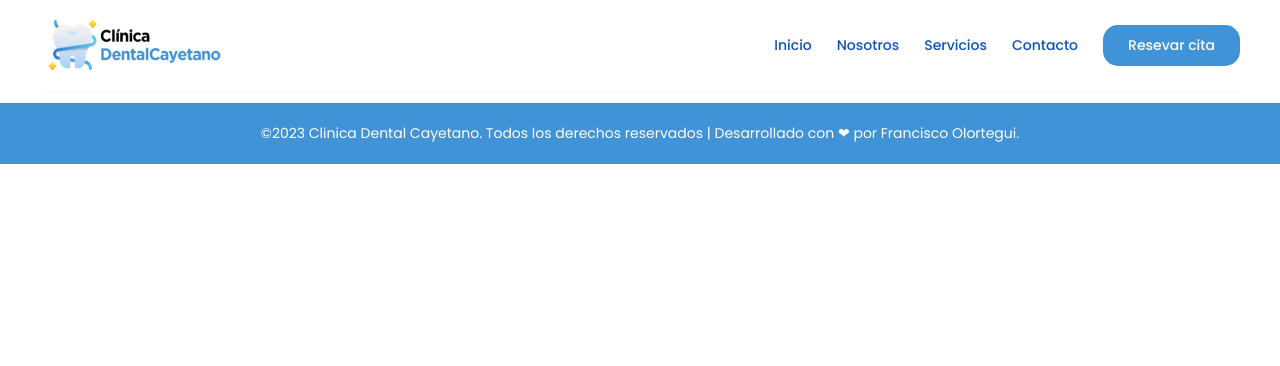
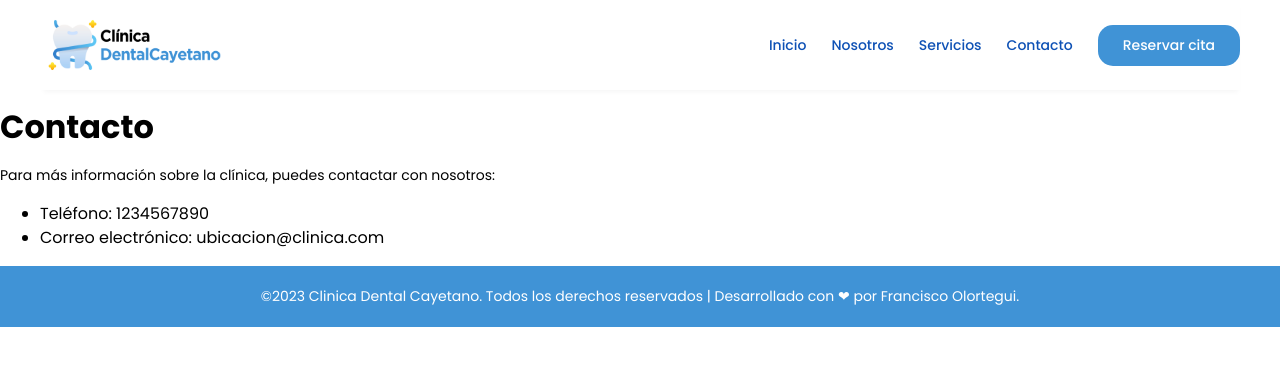
Before and after one commit to francisco70134/clinica-dental, a React (Vite) app: page /clinica-dental/contacto in a window 1280 px wide. Shown: the top 366 px of the page. Built offline with nearby package versions, Linux system fonts and the light colour scheme.

Commit message:
rutas arreglas con optimizacion

```diff
--- a/src/App.jsx
+++ b/src/App.jsx
@@ -3,6 +3,7 @@ import Inicio from "./pages/Inicio.jsx";
 import { BrowserRouter as Router, Routes, Route } from "react-router-dom";
 import HeaderPrincipal from "./components/Header.jsx";
 import PiePagina from "./components/PiePagina.jsx";
+import Contacto from "./pages/Contacto.jsx";
 
 function App() {
   return (
@@ -12,6 +13,7 @@ function App() {
 
         <Routes>
           <Route index path="/" element={<Inicio />} />  {/* Ruta principal */}
+          <Route path="/contacto" element={<Contacto />} />  {/* Ruta principal */}
         </Routes>
 
         <PiePagina />  {/* Siempre visible */}
--- a/src/components/Header.jsx
+++ b/src/components/Header.jsx
@@ -37,27 +37,29 @@ export default function HeaderPrincipal() {
     }
   }, [clicked]);
 
+  const links = [
+    { text: "Inicio", path: "/" },
+    { text: "Nosotros", path: "/nosotros" },
+    { text: "Servicios", path: "/servicios" },
+    { text: "Contacto", path: "/contacto" }
+  ];
+
   return (
     <>
       <ContainerSecundario>
         <NavbarContainer>
           <img src={Logo} alt="Logo" />
           <ul className={`links ${clicked ? "active" : ""}`}>
+
+            {links.map((item, index) => (
+              <li key={index}>
+                <Link to={item.path}>{item.text}</Link>
+              </li>
+            ))}
+
+            {/* Boton reservar */}
             <li>
-              <Link to="/">Inicio</Link>
-            </li>
-            <li>
-              <Link to="/nosotros">Nosotros</Link>
-            </li>
-            <li>
-              <Link to="/servicios">Servicios</Link>
-            </li>
-            <li>
-              <Link to="/contacto">Contacto</Link>
-            </li>
-
-            <li>
-              <CustomButton text="Resevar cita" link="#" id="" />
+              <CustomButton text="Reservar cita" link="#" id="" />
             </li>
           </ul>
 
--- a/src/pages/Contacto.jsx
+++ b/src/pages/Contacto.jsx
@@ -0,0 +1,15 @@
+import React from 'react'
+
+export default function Contacto() {
+  return (
+    <div>
+        <h1>Contacto</h1>
+        <p>Para más información sobre la clínica, puedes contactar con nosotros:</p>
+        <ul>
+          <li>Teléfono: 1234567890</li>
+          <li>Correo electrónico: ubicacion@clinica.com</li>
+        </ul>
+
+    </div>
+  )
+}
```
